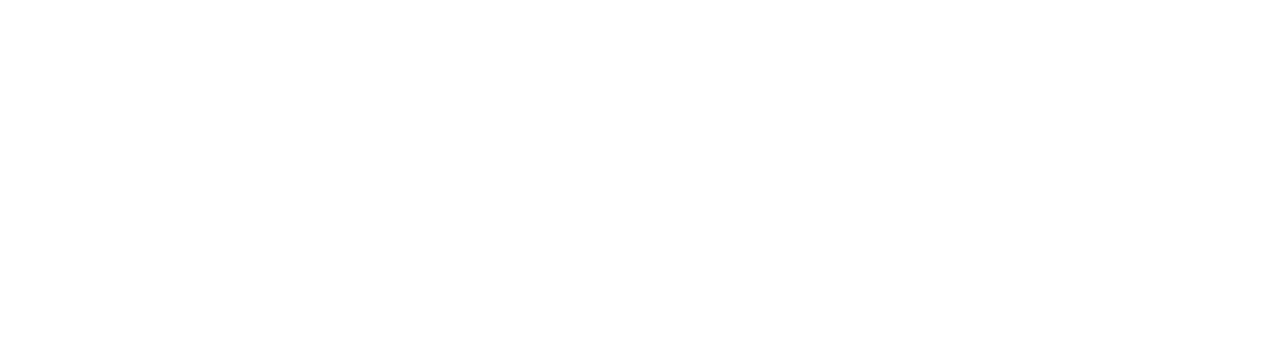
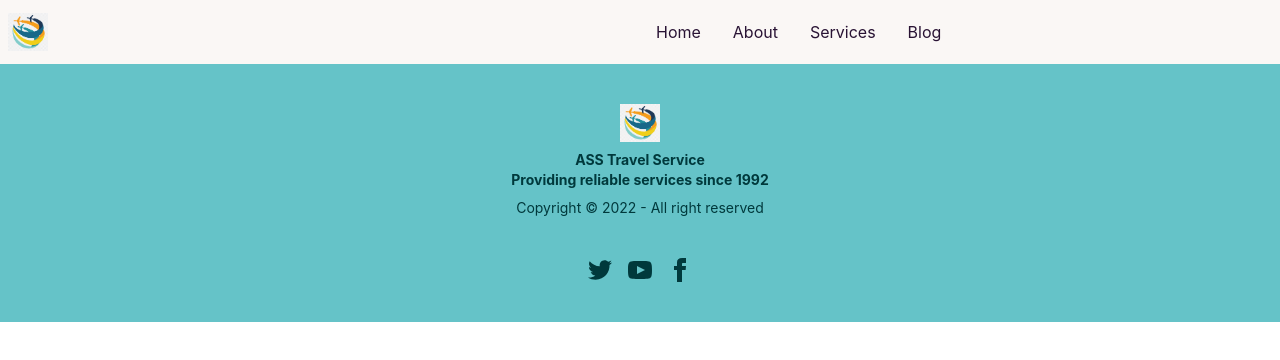
Before and after one commit to AnamikaSa/Service-review-client-side, a React (Create React App) app: page / in a window 1280 px wide. Shown: the top 360 px of the page. Built offline with nearby package versions, Linux system fonts and the light colour scheme.

Commit message:
header and footer added

```diff
--- a/public/index.html
+++ b/public/index.html
@@ -24,7 +24,7 @@
       work correctly both with client-side routing and a non-root public URL.
       Learn how to configure a non-root public URL by running `npm run build`.
     -->
-    <title>React App</title>
+    <title>Travel Agency</title>
   </head>
   <body>
     <noscript>You need to enable JavaScript to run this app.</noscript>
--- a/src/App.js
+++ b/src/App.js
@@ -5,7 +5,7 @@
 
 function App() {
   return (
-    <div>
+    <div  data-theme="cupcake">
       <RouterProvider router={router}></RouterProvider>
     </div>
   );
--- /dev/null
+++ b/src/components/Footer.js
@@ -0,0 +1,26 @@
+import React from 'react';
+import logo from '../images/logo.png';
+const Footer = () => {
+    return (
+        <div>
+            <footer className="footer footer-center p-10 bg-primary text-primary-content">
+  <div>
+    <img className="w-10" src={logo} alt=""></img>
+    <p className="font-bold">
+      ASS Travel Service <br/>Providing reliable services since 1992
+    </p>
+    <p>Copyright © 2022 - All right reserved</p>
+  </div>
+  <div>
+    <div className="grid grid-flow-col gap-4">
+      <a><svg xmlns="http://www.w3.org/2000/svg" width="24" height="24" viewBox="0 0 24 24" className="fill-current"><path d="M24 4.557c-.883.392-1.832.656-2.828.775 1.017-.609 1.798-1.574 2.165-2.724-.951.564-2.005.974-3.127 1.195-.897-.957-2.178-1.555-3.594-1.555-3.179 0-5.515 2.966-4.797 6.045-4.091-.205-7.719-2.165-10.148-5.144-1.29 2.213-.669 5.108 1.523 6.574-.806-.026-1.566-.247-2.229-.616-.054 2.281 1.581 4.415 3.949 4.89-.693.188-1.452.232-2.224.084.626 1.956 2.444 3.379 4.6 3.419-2.07 1.623-4.678 2.348-7.29 2.04 2.179 1.397 4.768 2.212 7.548 2.212 9.142 0 14.307-7.721 13.995-14.646.962-.695 1.797-1.562 2.457-2.549z"></path></svg></a>
+      <a><svg xmlns="http://www.w3.org/2000/svg" width="24" height="24" viewBox="0 0 24 24" className="fill-current"><path d="M19.615 3.184c-3.604-.246-11.631-.245-15.23 0-3.897.266-4.356 2.62-4.385 8.816.029 6.185.484 8.549 4.385 8.816 3.6.245 11.626.246 15.23 0 3.897-.266 4.356-2.62 4.385-8.816-.029-6.185-.484-8.549-4.385-8.816zm-10.615 12.816v-8l8 3.993-8 4.007z"></path></svg></a>
+      <a><svg xmlns="http://www.w3.org/2000/svg" width="24" height="24" viewBox="0 0 24 24" className="fill-current"><path d="M9 8h-3v4h3v12h5v-12h3.642l.358-4h-4v-1.667c0-.955.192-1.333 1.115-1.333h2.885v-5h-3.808c-3.596 0-5.192 1.583-5.192 4.615v3.385z"></path></svg></a>
+    </div>
+  </div>
+</footer>
+        </div>
+    );
+};
+
+export default Footer;
--- /dev/null
+++ b/src/components/Header.js
@@ -0,0 +1,35 @@
+import React from 'react';
+import { Link } from 'react-router-dom';
+import logo from '../images/logo.png';
+
+const Header = () => {
+    return (
+        <div>
+            <div className="navbar bg-base-100">
+                <div className="navbar-start">
+                    <div className="dropdown">
+                        <label tabIndex={0} className="btn btn-ghost lg:hidden">
+                            <svg xmlns="http://www.w3.org/2000/svg" className="h-5 w-5" fill="none" viewBox="0 0 24 24" stroke="currentColor"><path strokeLinecap="round" strokeLinejoin="round" strokeWidth="2" d="M4 6h16M4 12h8m-8 6h16" /></svg>
+                        </label>
+                        <ul tabIndex={0} className="menu menu-compact dropdown-content mt-3 p-2 shadow bg-base-100 rounded-box w-52">
+                            <li><Link to='/'>Item 1</Link></li>
+
+                            <li><Link to='/'>Item 3</Link></li>
+                        </ul>
+                    </div>
+                    <img className="w-10" src={logo} alt=''/>
+                </div>
+                <div className="navbar-center hidden lg:flex">
+                    <ul className="menu menu-horizontal p-0">
+                        <li><Link to='/'>Home</Link></li>
+                        <li><Link to='/'>About</Link></li>
+                        <li><Link to='/'>Services</Link></li>
+                        <li><Link to='/'>Blog</Link></li>
+                    </ul>
+                </div>
+            </div>
+        </div>
+    );
+};
+
+export default Header;
--- /dev/null
+++ b/src/components/Home.js
@@ -0,0 +1,11 @@
+import React from 'react';
+
+const Home = () => {
+    return (
+        <div>
+
+        </div>
+    );
+};
+
+export default Home;
--- /dev/null
+++ b/src/components/Layout/Main.js
@@ -0,0 +1,16 @@
+import React from 'react';
+import { Outlet } from 'react-router-dom';
+import Footer from '../Footer';
+import Header from '../Header';
+
+const Main = () => {
+    return (
+        <div>
+            <Header></Header>
+            <Outlet></Outlet>
+            <Footer></Footer>
+        </div>
+    );
+};
+
+export default Main;
```
Also changed, not shown: src/Routes/Routes.js (+10 -0 lines), src/images/logo.png (added).
